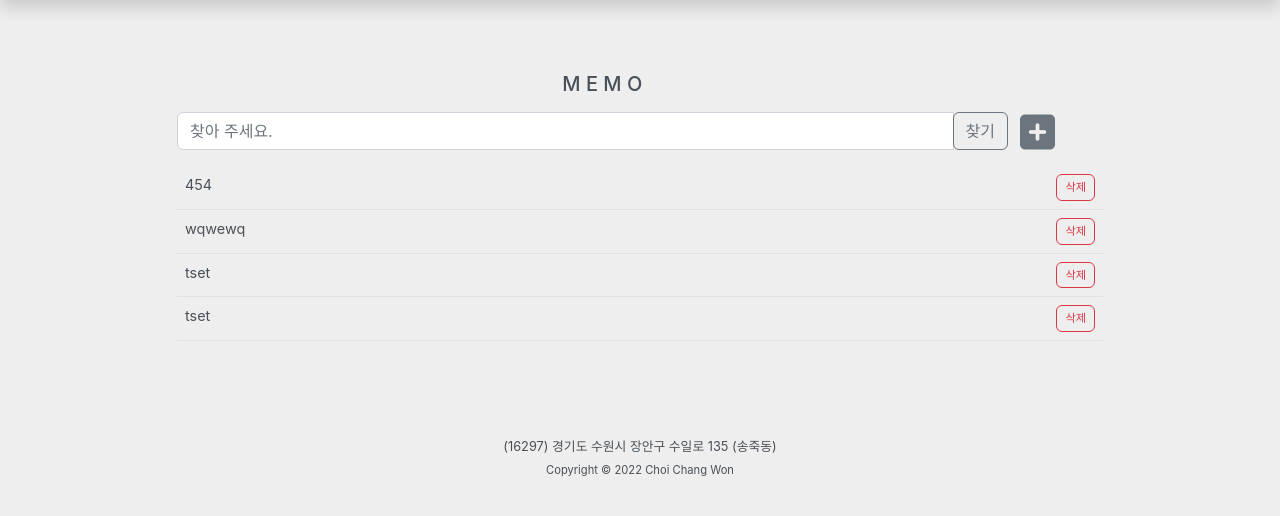
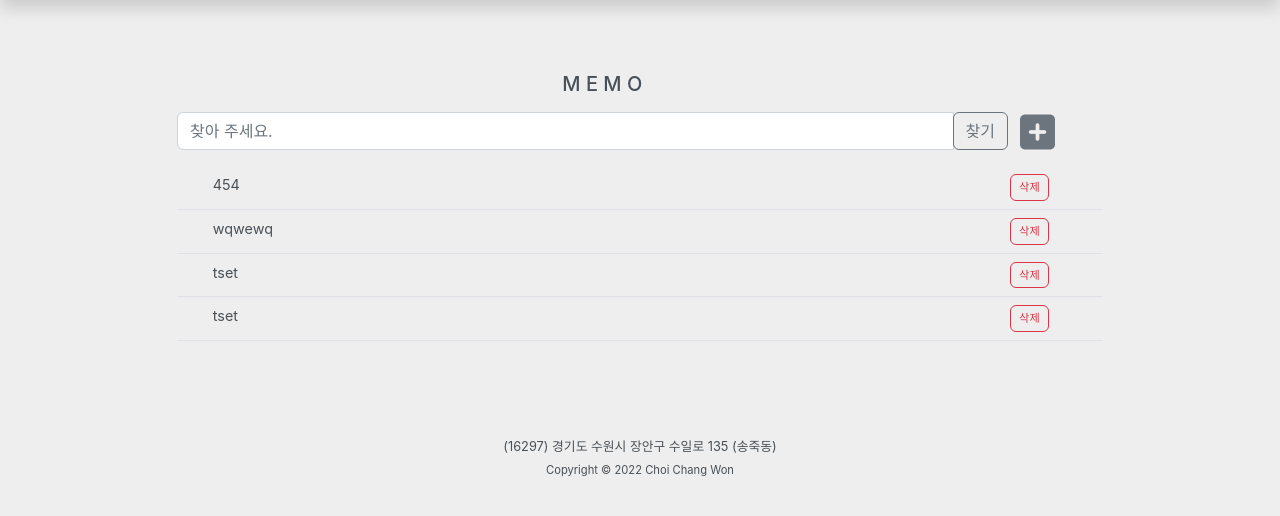
Before and after one commit to wondora/gshs2, a Django app: page /memo/list/ in a window 1280 px wide. Shown: the part 78-594 px from the top of the page. Run offline with Django 4.2, Linux system fonts and the light colour scheme; data comes from the database, SQL or seed files in the repository; both versions use the stored data as it was after the commit; some libraries are stand-ins or nearby versions; some web fonts are replaced.

Commit message:
modify memo

```diff
--- a/manage.py
+++ b/manage.py
@@ -6,7 +6,7 @@ import sys
 
 def main():
     """Run administrative tasks."""
-    os.environ.setdefault('DJANGO_SETTINGS_MODULE', 'gshs2.settings.deploy')
+    os.environ.setdefault('DJANGO_SETTINGS_MODULE', 'gshs2.settings.local')
     try:
         from django.core.management import execute_from_command_line
     except ImportError as exc:
--- a/memo/templates/memo/memo.html
+++ b/memo/templates/memo/memo.html
@@ -30,10 +30,12 @@
             <tbody>
               {% for memo in memos %}
               <tr>
+                <td style="width: 3%;"></td>
                 <td>{{ memo.title }}</td>
-                <td style="width: 20%; text-align: right;">
+                <td style="width: 10%; text-align: right;">
                     <a href="#" data-toggle="modal" data-id="{{memo.id}}" data-target="#DelModal" style="font-size: 0.7rem; padding: 4px 8px;" type="button" class="del-memo btn btn-outline-danger">삭제</a>
                 </td>
+                <td style="width: 5%;"></td>
               </tr>
               {% endfor %}
             </tbody>
--- a/memo/views.py
+++ b/memo/views.py
@@ -17,10 +17,10 @@ def create_memo(request):
     content = request.POST['memo']
     new_memo = Memo(title=content)
     new_memo.save()
-    return redirect('/memo')
+    return redirect('/memo/list')
 
 @login_message_required
 def delete_memo(request, pk):
     memo = Memo.objects.get(id=pk)
     memo.delete()
-    return redirect('/memo')
+    return redirect('/memo/list')
```
Also changed, not shown: db.sqlite3, 1 other file.
